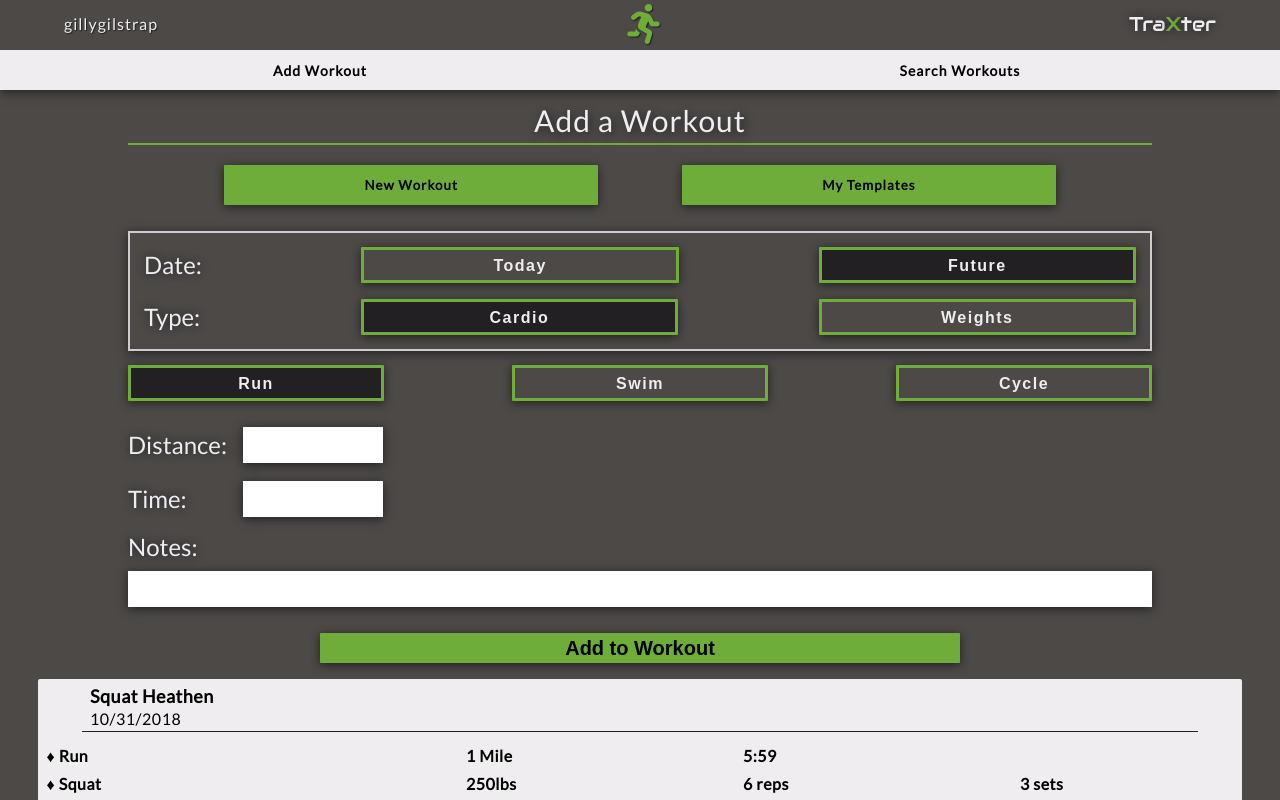
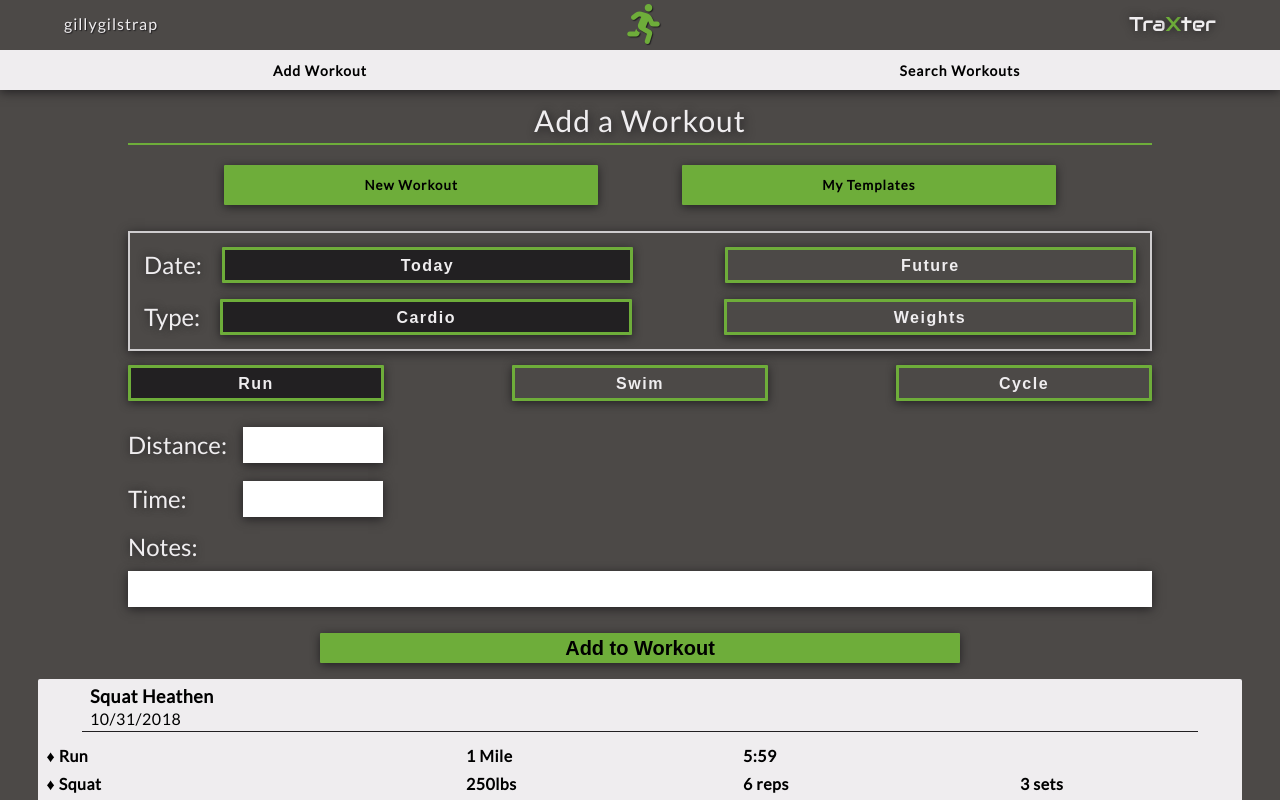
Before and after one commit to gillygilstrap/Traxter, a React (Create React App) app: page / in a window 1280 px wide. Shown: the top 800 px of the page. Built offline with nearby package versions, Linux system fonts and the light colour scheme.

Commit message:
Date and Type Toggle Buttons Functioning

```diff
--- a/package.json
+++ b/package.json
@@ -2,6 +2,7 @@
   "name": "traxter",
   "version": "0.1.0",
   "private": true,
+  "main": "server/index.js",
   "dependencies": {
     "axios": "^0.18.0",
     "body-parser": "^1.18.3",
--- a/src/components/Add/Add.js
+++ b/src/components/Add/Add.js
@@ -3,7 +3,33 @@ import './add.scss'
 import DashTop from '../DashTop/DashTop'
 
 class Add extends Component {
+    constructor() {
+        super()
+        this.state = {
+            cardio: true,
+            weights: false,
+            today: true,
+            future: false
+        }
+        this.handleTypeClick = this.handleTypeClick.bind(this);
+        this.handleDateClick = this.handleDateClick.bind(this);
+    }
+
+    handleTypeClick() {
+        this.setState({
+            cardio: !this.state.cardio,
+            weights: !this.state.weights
+        })
+    }
+
+    handleDateClick() {
+        this.setState({
+            today: !this.state.today,
+            future: !this.state.future
+        })
+    }
   render() {
+
     return (
 
         <div className="add-main">
@@ -31,14 +57,36 @@ class Add extends Component {
 
                 <div className="mid-box-child child-1">
                     <h3 className="date">Date:</h3>
-                    <button className="today">Today</button>
-                    <button className="future">Future</button>
+
+                    {
+                        this.state.today?
+                        <div className='date-toggle-div'>
+                            <button id="today-black" onClick={this.handleDateClick} className="today">Today</button>
+                            <button onClick={this.handleDateClick} className="future">Future</button>
+                        </div>
+                        :
+                        <div className='date-toggle-div'>
+                            <button onClick={this.handleDateClick} className="today">Today</button>
+                            <button id="future-black" onClick={this.handleDateClick} className="future">Future</button>
+                        </div>
+                    }
                 </div>
 
                 <div className="mid-box-child child-2">
                     <h3 className="type">Type:</h3>
-                    <button className="cardio">Cardio</button>
-                    <button className="weights">Weights</button>
+                    {
+                        this.state.cardio?
+                        <div className="type-toggle-div">
+                        <button id='cardio-black' onClick={this.handleTypeClick} className="cardio selected">Cardio</button>
+                        <button onClick={this.handleTypeClick} className="weights">Weights</button>
+                        </div>
+                        :
+                        <div className="type-toggle-div">
+                        <button onClick={this.handleTypeClick} className="cardio ">Cardio</button>
+                        <button id='weights-black' onClick={this.handleTypeClick} className="weights selected">Weights</button>
+                        </div>
+                    }
+
                 </div>
             </div>
 
--- a/src/components/Add/add.scss
+++ b/src/components/Add/add.scss
@@ -61,12 +61,26 @@
         width: 32%;
 
     }
-    .mid-box-child button.future {
+    .type-toggle-div, .date-toggle-div {
+        width: 100%;
+
+        display: flex;
+        justify-content: space-between;
+    }
+    .date-toggle-div button {
+        width: 45%;
+    }
+    .type-toggle-div button {
+        width: 45%;
+    }
+
+    #cardio-black, #weights-black, #today-black, #future-black {
         background: $black;
     }
-    .mid-box-child button.cardio {
-        background: $black;
-    }
+
+    // .mid-box-child button.cardio {
+    //     background: $black;
+    // }
     .workout-type button.cardio {
         background: $black;
         color: $lightGrey;
```
